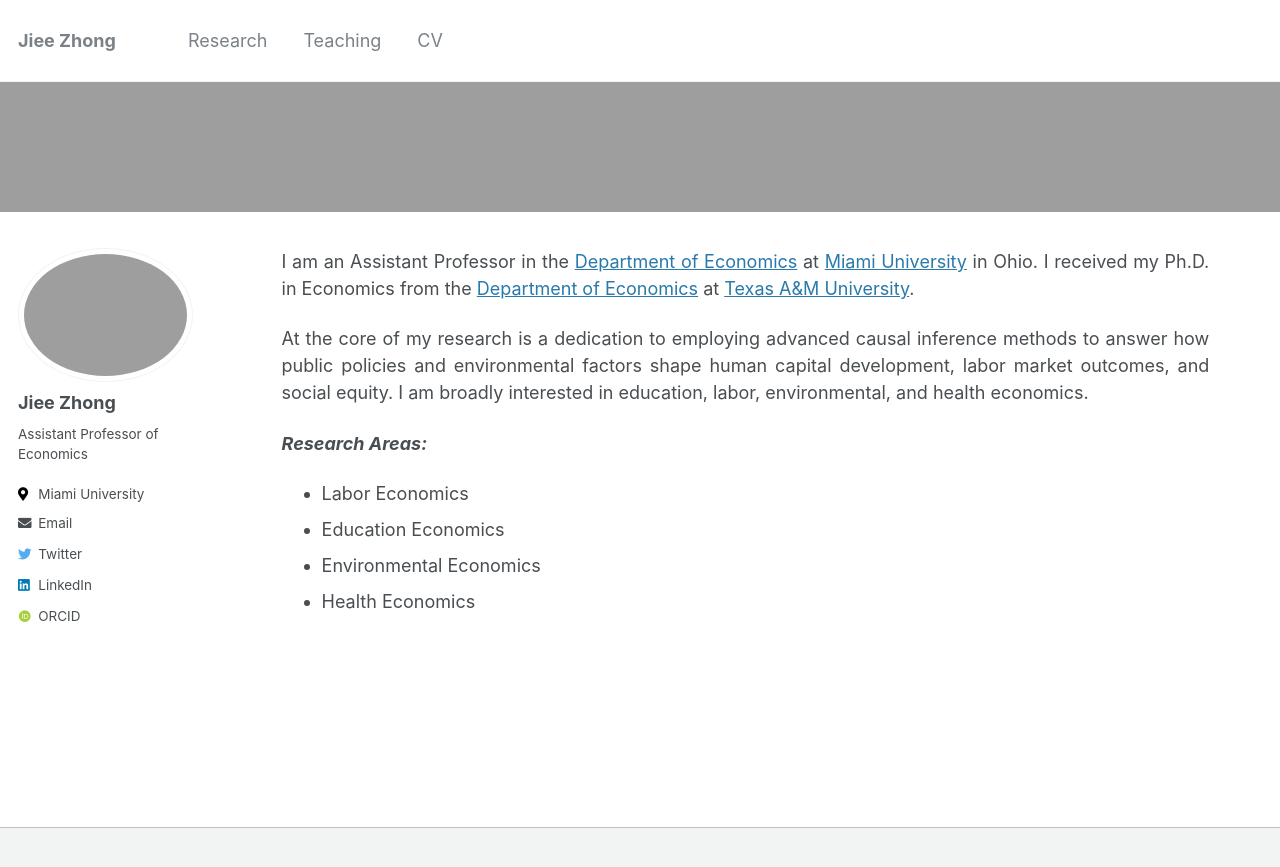
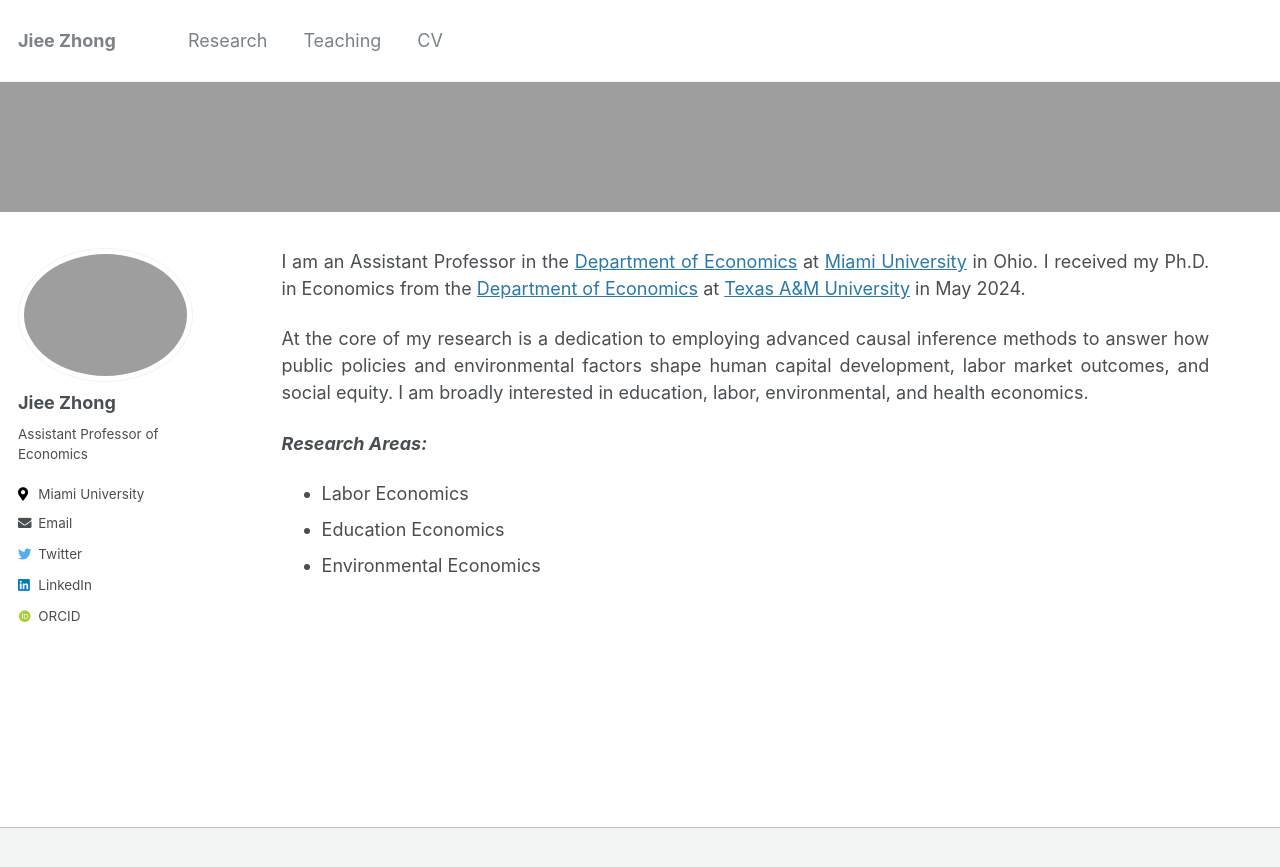
Before and after one commit to jieezhong/jieezhong.github.io, a Jekyll site: the page built from _pages/about.md, in a window 1280 px wide. Shown: the top 867 px of the page. Built offline with Jekyll 4.4.1, drawn with Linux system fonts in a browser that asks for light colours; some web fonts are replaced.

Commit message:
Update about.md

```diff
--- a/_pages/about.md
+++ b/_pages/about.md
@@ -5,7 +5,7 @@ header:
   overlay_image: beach_oregon3.jpg
 ---
 
-I am an Assistant Professor in the [Department of Economics](https://miamioh.edu/fsb/directory/?up=/query/all/all/Economics/all) at [Miami University](https://miamioh.edu/index.html) in Ohio. I received my Ph.D. in Economics from the [Department of Economics](https://liberalarts.tamu.edu/economics/) at [Texas A&M University](https://www.tamu.edu/index.html).
+I am an Assistant Professor in the [Department of Economics](https://miamioh.edu/fsb/directory/?up=/query/all/all/Economics/all) at [Miami University](https://miamioh.edu/index.html) in Ohio. I received my Ph.D. in Economics from the [Department of Economics](https://liberalarts.tamu.edu/economics/) at [Texas A&M University](https://www.tamu.edu/index.html) in May 2024.
 
 At the core of my research is a dedication to employing advanced causal inference methods to answer how public policies and environmental factors shape human capital development, labor market outcomes, and social equity. I am broadly interested in education, labor, environmental, and health economics.
 
@@ -13,4 +13,3 @@ At the core of my research is a dedication to employing advanced causal inferenc
 - Labor Economics
 - Education Economics
 - Environmental Economics
-- Health Economics
```
